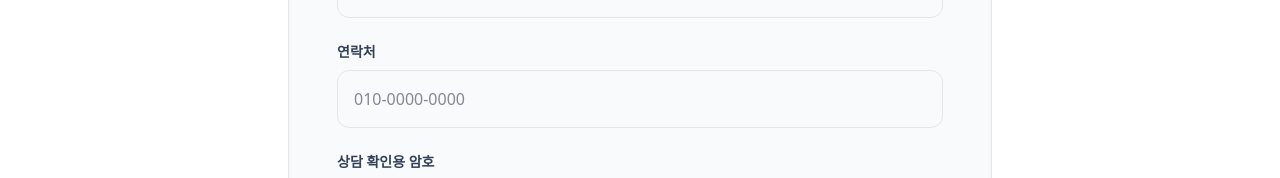
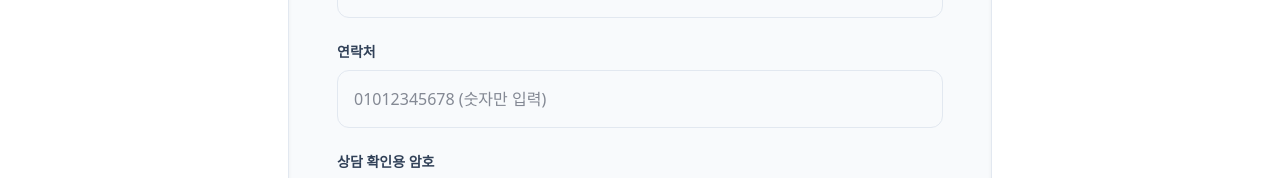
Before and after one commit to paks11299958-code/kakao_ai, a React (Vite) app: page / in a window 1280 px wide. Shown: the part 2729-2907 px from the top of the page. Built offline with nearby package versions, Linux system fonts and the light colour scheme; no server answers.

Commit message:
Update App.tsx

```diff
--- a/src/App.tsx
+++ b/src/App.tsx
@@ -512,9 +512,16 @@
   id="phone"
   required
   value={formData.phone}
-    onChange={(e) => setFormData({ ...formData, phone: e.target.value })}
+  // 🔥 이 부분을 아래와 같이 수정하세요
+  onChange={(e) => {
+    // 숫자가 아닌 모든 문자(한글, 영어 등)를 즉시 제거합니다.
+    const onlyNumber = e.target.value.replace(/[^0-9]/g, '');
+    setFormData({ ...formData, phone: onlyNumber });
+  }}
+  inputMode="numeric" // 모바일에서 숫자 키패드가 기본으로 뜨게 합니다.
+  maxLength={11}      // 최대 11자리까지만 입력 가능하게 제한합니다.
   className="mt-2 block w-full rounded-xl border border-slate-200 bg-slate-50 px-4 py-4 text-slate-900 focus:border-indigo-500 focus:bg-white focus:outline-none focus:ring-4 focus:ring-indigo-500/10 transition-all"
-    placeholder="010-0000-0000"
+  placeholder="01012345678 (숫자만 입력)"
 />
 </div>
 
```
Lines whose indentation alone changed are shown as unchanged.
